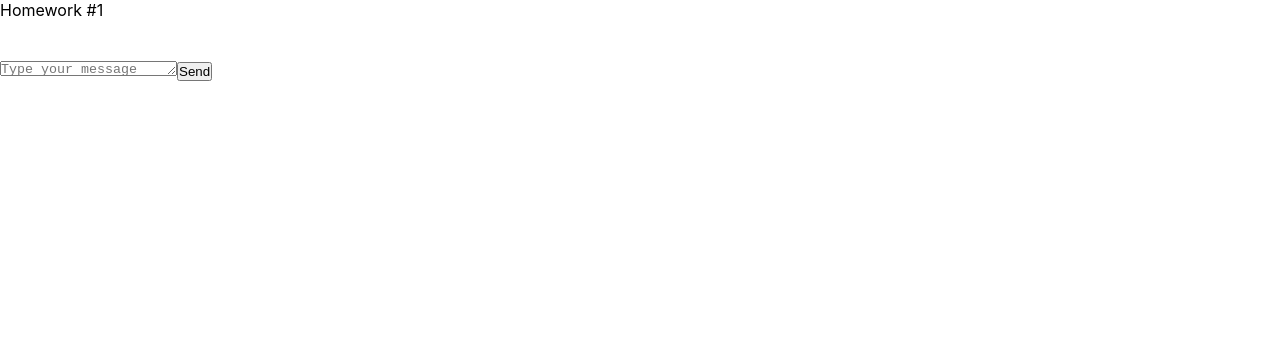
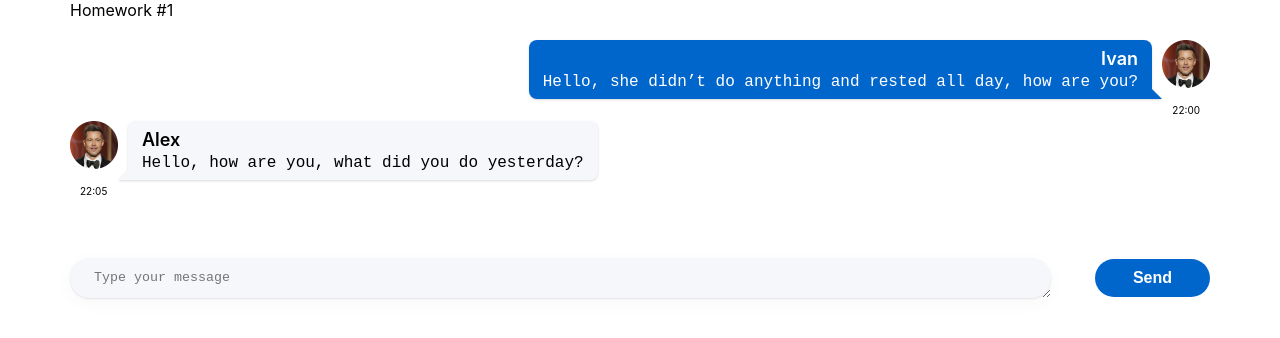
Before and after one commit to Galkevich-Natalia/homework-front-s2, a React (Create React App) app: page / in a window 1280 px wide. Shown: the top 338 px of the page. Built offline with nearby package versions, Linux system fonts and the light colour scheme.

Commit message:
homework_1

```diff
--- a/package.json
+++ b/package.json
@@ -1,6 +1,6 @@
 {
   "name": "hws2",
-  "homepage": "http://IgnatZakalinsky.github.io/hws2",
+  "homepage": "https://github.com/Galkevich-Natalia/homework-front-s2",
   "version": "0.1.0",
   "private": true,
   "dependencies": {
--- a/src/index.css
+++ b/src/index.css
@@ -12,6 +12,9 @@ body {
     -webkit-font-smoothing: antialiased;
     -moz-osx-font-smoothing: grayscale;
     box-sizing: border-box;
+    width: 1280px;
+    margin: 0 auto;
+    padding: 0 70px;
 }
 
 code {
--- a/src/s1-main/App.module.css
+++ b/src/s1-main/App.module.css
@@ -7,5 +7,5 @@
 }
 
 .hwTitle {
-
+    margin-bottom: 20px;
 }
--- a/src/s2-homeworks/hw01/HW1.tsx
+++ b/src/s2-homeworks/hw01/HW1.tsx
@@ -14,17 +14,27 @@ import avatar from './avatar.png'
 * */
 
 // нужно создать правильный тип вместо any
-export type MessageType = any
+export type MessageType = {
+    id: number,
+    user: {
+        avatar: string,
+        name: string,
+    },
+    message: {
+        text: string,
+        time: string,
+    }
+}
 
 // структуру объекта не менять
 export const message0: MessageType = {
     id: 0,
     user: {
         avatar: avatar, // можно менять
-        name: 'Some Name',  // можно менять
+        name: 'Ivan',  // можно менять
     },
     message: {
-        text: 'some textsome textsome textsome textsome textsome textsome text', // можно менять
+        text: 'Hello, she didn’t do anything and rested all day, how are you?', // можно менять
         time: '22:00', // можно менять
     },
 }
@@ -32,11 +42,11 @@ export const friendMessage0: MessageType = {
     id: 100,
     user: {
         avatar: avatar, // можно менять
-        name: 'Friend Name', // можно менять
+        name: 'Alex', // можно менять
     },
     message: {
-        text: 'зеркальное сообщение для тренировки css', // можно менять
-        time: '22:00', // можно менять
+        text: 'Hello, how are you, what did you do yesterday?', // можно менять
+        time: '22:05', // можно менять
     },
 }
 
--- a/src/s2-homeworks/hw01/friend-message/FriendMessage.module.css
+++ b/src/s2-homeworks/hw01/friend-message/FriendMessage.module.css
@@ -1,31 +1,55 @@
 .friendMessage {
-
 }
 
 .friendImageAndText {
-
+  display: flex;
+  flex-direction: row;
 }
 
 .friendImageAndText img {
-
+  width: 48px;
+  height: 48px;
 }
 
 .friendText {
+  background-color: #f5f7fb;
+  border-radius: 8px 8px 8px 0;
+  padding: 8px 14px;
+  margin-left: 10px;
+  position: relative;
 
+  filter: drop-shadow(0 1px 1px rgba(0, 0, 0, 0.15));
 }
 
 .friendText:after {
+  content: "";
+  position: absolute;
+  left: -10px;
+  bottom: 0;
 
+  width: 0;
+  height: 0;
+
+  border-style: solid;
+  border-width: 10px 10px 0 0;
+  border-color: transparent #f5f7fb transparent transparent;
 }
 
 .friendName {
+  font-weight: 600;
+  font-size: 18px;
+  color: #000;
 
+  margin-bottom: 4px;
 }
 
 .friendMessageText {
-
+  font-weight: 400;
+  font-size: 16px;
+  color: #000;
 }
 
 .friendTime {
-
+  font-size: 10px;
+  padding: 5px 10px;
 }
--- a/src/s2-homeworks/hw01/friend-message/FriendMessage.tsx
+++ b/src/s2-homeworks/hw01/friend-message/FriendMessage.tsx
@@ -1,49 +1,48 @@
-import React from 'react'
-import s from './FriendMessage.module.css'
+import React from "react";
+import s from "./FriendMessage.module.css";
+import { MessageType } from "../HW1";
 
 // создать тип вместо any и отобразить приходящие данные
-const FriendMessage = (props: any) => {
+
+export type FriendMessagePropsType = {
+  message: MessageType;
+};
+
+const FriendMessage = (props: FriendMessagePropsType) => {
   return (
     <div
-            id={'hw1-friend-message-' + props.message.id}
+      id={"hw1-friend-message-" + props.message.id}
       className={s.friendMessage}
     >
       <div className={s.friendImageAndText}>
         <img
-                    id={'hw1-friend-avatar-' + props.message.id}
+          id={"hw1-friend-avatar-" + props.message.id}
           // создаёт студент
-
-                    //
+          src={props.message.user.avatar}
         />
         <div className={s.friendText}>
           <div
-                        id={'hw1-friend-name-' + props.message.id}
+            id={"hw1-friend-name-" + props.message.id}
             className={s.friendName}
           >
             {/*создаёт студент*/}
-
-                        {/**/}
+            {props.message.user.name}
           </div>
           <pre
-                        id={'hw1-friend-text-' + props.message.id}
+            id={"hw1-friend-text-" + props.message.id}
             className={s.friendMessageText}
           >
             {/*создаёт студент*/}
-
-                        {/**/}
+            {props.message.message.text}
           </pre>
         </div>
       </div>
-            <div
-                id={'hw1-friend-time-' + props.message.id}
-                className={s.friendTime}
-            >
+      <div id={"hw1-friend-time-" + props.message.id} className={s.friendTime}>
         {/*создаёт студент*/}
-
-                {/**/}
+        {props.message.message.time}
       </div>
     </div>
-    )
-}
+  );
+};
 
-export default FriendMessage
+export default FriendMessage;
--- a/src/s2-homeworks/hw01/message-sender/MessageSender.module.css
+++ b/src/s2-homeworks/hw01/message-sender/MessageSender.module.css
@@ -1,18 +1,40 @@
 .sendForm {
-
+  display: flex;
+  gap: 44px;
+  align-items: center;
+  margin-top: 56px;
 }
 
 .textarea {
+  background-color: #f5f7fb;
+  flex-grow: 1;
+  min-height: 40px;
+  border-radius: 20px;
+  border: none;
+  padding: 12px 24px;
+  box-shadow:
+    0 1px 2px 0 rgba(29, 33, 38, 0.1),
+    0 5px 20px 0 rgba(29, 33, 38, 0.03);
+}
 
+.textarea:focus {
+  outline: none;
+  box-shadow: 0 0 5px rgb(0, 102, 204, 0.5);
 }
 
 .button {
-
+  font-weight: 600;
+  font-size: 16px;
+  color: #fff;
+  background-color: #0066cc;
+  border: none;
+  border-radius: 20px;
+  padding: 10px 38px;
 }
 
 .button:hover {
-
+  cursor: pointer;
 }
 .button:active {
-
+  background-color: #308be7;
 }
--- a/src/s2-homeworks/hw01/message/Message.module.css
+++ b/src/s2-homeworks/hw01/message/Message.module.css
@@ -1,31 +1,58 @@
 .message {
-
 }
 
 .imageAndText {
-
+  display: flex;
+  flex-direction: row-reverse;
 }
 
 .imageAndText img {
-
+  width: 48px;
+  height: 48px;
 }
 
 .text {
+  background-color: #0066cc;
+  border-radius: 8px 8px 0 8px;
+  padding: 8px 14px;
+  margin-right: 10px;
+  position: relative;
 
+  filter: drop-shadow(0 1px 1px rgba(0, 0, 0, 0.15));
 }
 
 .text:after {
+  content: "";
+  position: absolute;
+  right: -10px;
+  bottom: 0;
 
+  width: 0;
+  height: 0;
+
+  border-style: solid;
+  border-width: 0 10px 10px 0;
+  border-color: transparent transparent #0066cc transparent;
 }
 
 .name {
+  text-align: end;
 
+  font-weight: 600;
+  font-size: 18px;
+  color: #fff;
+
+  margin-bottom: 4px;
 }
 
 .messageText {
-
+  font-weight: 400;
+  font-size: 16px;
+  color: #fff;
 }
 
 .time {
-
+  text-align: end;
+  font-size: 10px;
+  padding: 5px 10px;
 }
--- a/src/s2-homeworks/hw01/message/Message.tsx
+++ b/src/s2-homeworks/hw01/message/Message.tsx
@@ -1,40 +1,43 @@
-import React from 'react'
-import s from './Message.module.css'
+import React from "react";
+import s from "./Message.module.css";
+import { MessageType } from "../HW1";
 
 // нужно создать правильный тип вместо any
-export type MessagePropsType = any
+export type MessagePropsType = {
+  message: MessageType;
+};
 
 // нужно отобразить приходящие данные
 const Message = (props: MessagePropsType) => {
   return (
-        <div id={'hw1-message-' + props.message.id} className={s.message}>
+    <div id={"hw1-message-" + props.message.id} className={s.message}>
       <div className={s.imageAndText}>
         <img
-                    id={'hw1-avatar-' + props.message.id}
+          id={"hw1-avatar-" + props.message.id}
           // создаёт студент
-
+          src={props.message.user.avatar}
           //
         />
         <div className={s.text}>
-                    <div id={'hw1-name-' + props.message.id} className={s.name}>
+          <div id={"hw1-name-" + props.message.id} className={s.name}>
             {/*создаёт студент*/}
-
+            {props.message.user.name}
             {/**/}
           </div>
-                    <pre id={'hw1-text-' + props.message.id} className={s.messageText}>
+          <pre id={"hw1-text-" + props.message.id} className={s.messageText}>
             {/*создаёт студент*/}
-
+            {props.message.message.text}
             {/**/}
           </pre>
         </div>
       </div>
-            <div id={'hw1-time-' + props.message.id} className={s.time}>
+      <div id={"hw1-time-" + props.message.id} className={s.time}>
         {/*создаёт студент*/}
-
+        {props.message.message.time}
         {/**/}
       </div>
     </div>
-    )
-}
+  );
+};
 
-export default Message
+export default Message;
```
Also changed, not shown: 1 other file (tests, documents, lock files or other folders). Lines whose indentation alone changed are shown as unchanged.
